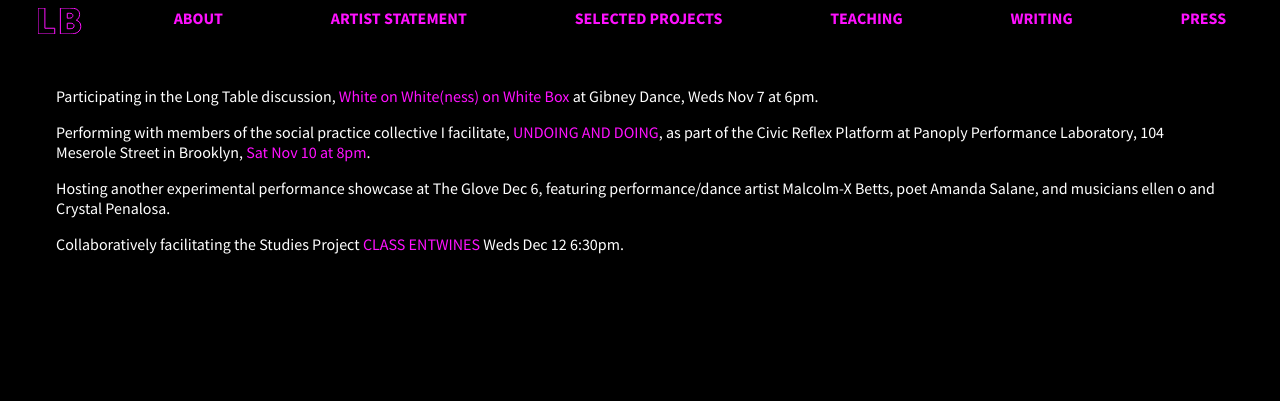
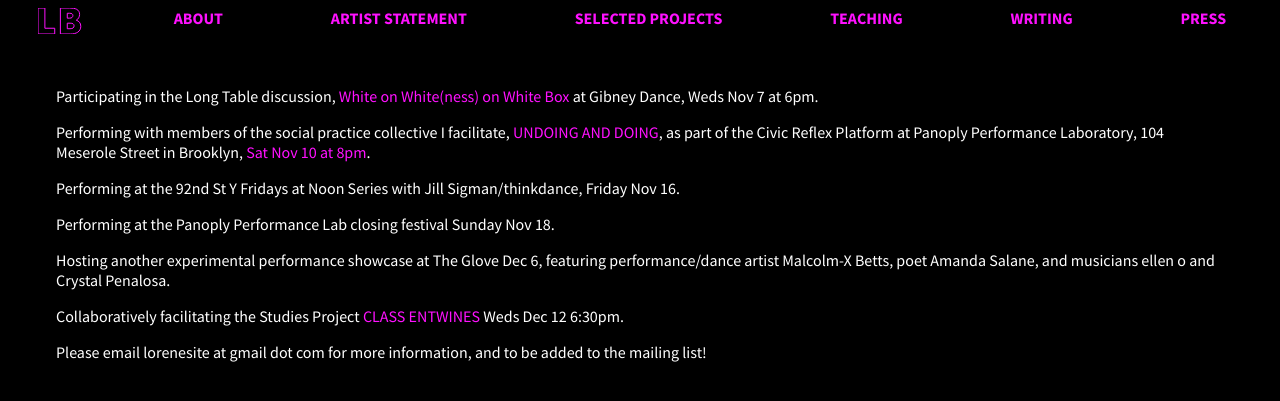
Before and after one commit to lb2410/lorenebouboushian.org, a Jekyll site: the page built from _posts/2018-10-24-autumn.md, in a window 1280 px wide and 900 px high. Shown: the top 401 px of the window. Built offline with Jekyll 4.4.1, drawn with Linux system fonts in a browser that asks for light colours.

Commit message:
Update 2018-10-24-autumn.md

```diff
--- a/_posts/2018-10-24-autumn.md
+++ b/_posts/2018-10-24-autumn.md
@@ -11,8 +11,14 @@ Participating in the Long Table discussion, [White on White(ness) on White Box](
 Performing with members of the social practice collective I facilitate, [UNDOING AND DOING](https://movementresearch.org/people/lorene-bouboushian-1), as part of the Civic Reflex
 Platform at Panoply Performance Laboratory, 104 Meserole Street in Brooklyn, [Sat Nov 10 at 8pm](https://www.facebook.com/events/198831634351020/).
 
+Performing at the 92nd St Y Fridays at Noon Series with Jill Sigman/thinkdance, Friday Nov 16.
+
+Performing at the Panoply Performance Lab closing festival Sunday Nov 18.
+
 Hosting another experimental performance showcase at The Glove Dec 6, featuring performance/dance artist Malcolm-X Betts, poet Amanda Salane, and musicians ellen o and Crystal Penalosa.
 
 Collaboratively facilitating the Studies Project [CLASS ENTWINES](https://movementresearch.org/event/9115) Weds Dec 12 6:30pm.
 
+Please email lorenesite at gmail dot com for more information, and to be added to the mailing list!
+
 <!--more-->
```
